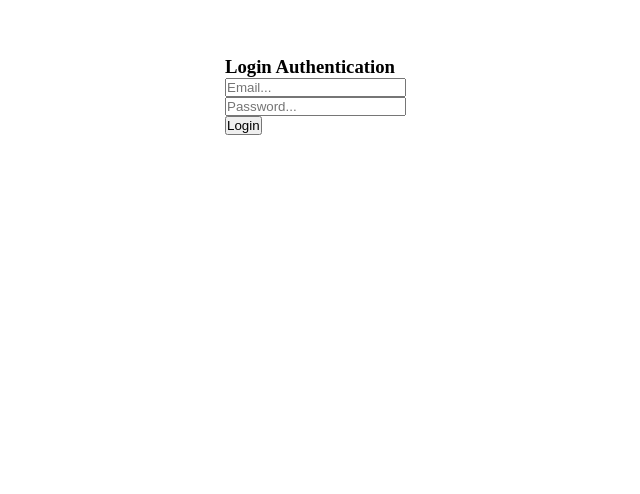
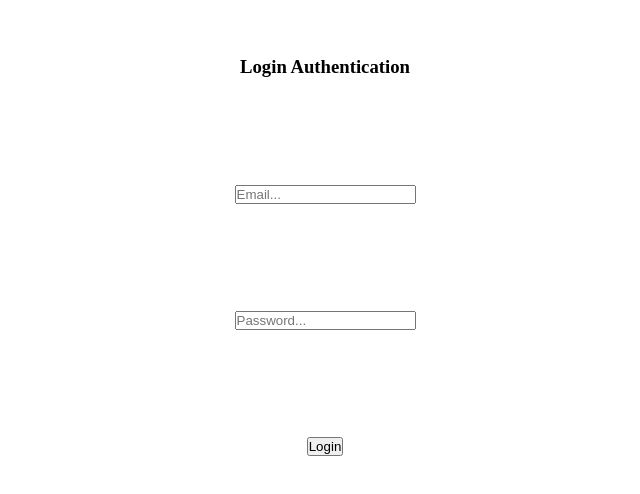
Before and after one commit to Marcraphael12/login-auth, a plain HTML site: page index.html in a window 1280 px wide. Shown: the part 144-638 px from the top of the page, without its empty margins (315-955 px from the left). Drawn offline with Linux system fonts and the light colour scheme; no server answers.

Commit message:
Update main div style

```diff
--- a/script.js
+++ b/script.js
@@ -2,13 +2,13 @@ firebase.auth().onAuthStateChanged(function (user) {
   if (user) {
     // User is signed in.
 
-    document.getElementById('user_div').style.display = 'block'
+    document.getElementById('user_div').style.display = 'flex'
     document.getElementById('login_div').style.display = 'none'
   } else {
     // No user is signed in.
 
     document.getElementById('user_div').style.display = 'none'
-    document.getElementById('login_div').style.display = 'block'
+    document.getElementById('login_div').style.display = 'flex'
   }
 })
 
--- a/style.css
+++ b/style.css
@@ -20,7 +20,8 @@ body {
 	width: 100%;
 	max-width: 200px;
 	height: 50%;
-	border:
+	border-radius: 5px;
+	justify-content: space-between;
 }
 
 .loggedin_div {
```
